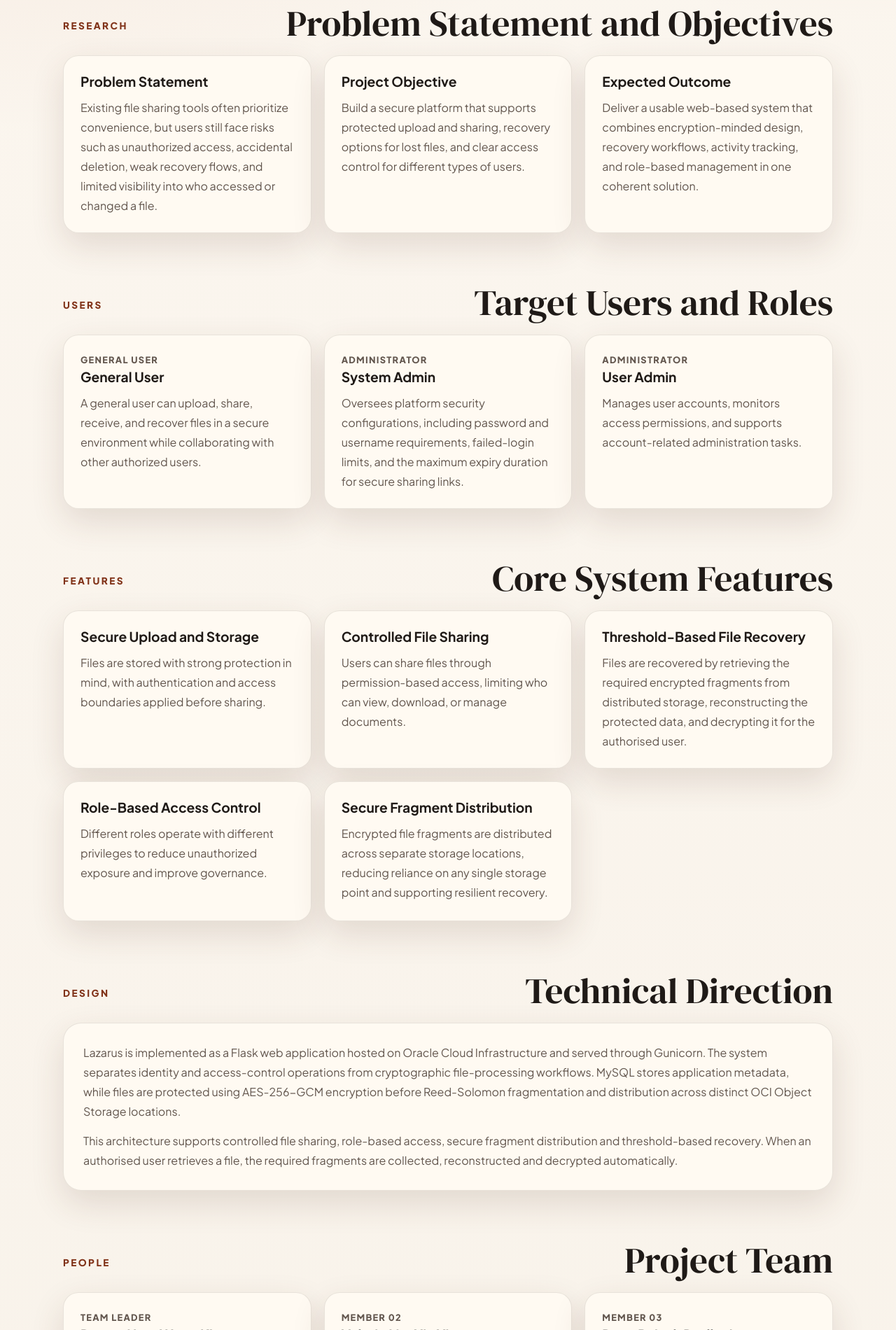
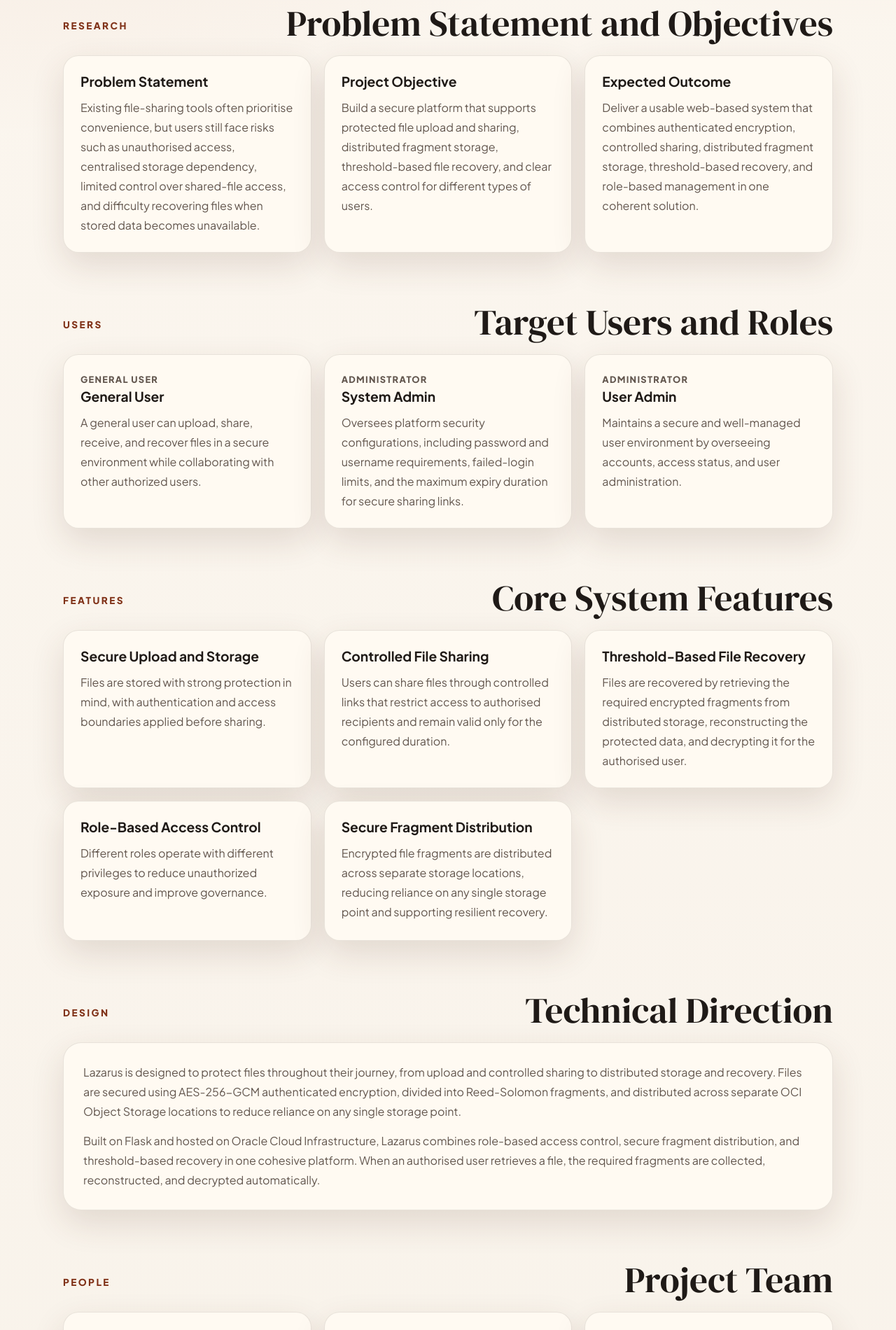
Before and after one commit to Aungkaungmy/FYP-project-marketing-site, a plain HTML site: page index.html in a window 1280 px wide. Shown: the part 1240-3140 px from the top of the page at 70% size. Drawn offline with Linux system fonts and the light colour scheme.

Commit message:
index.html

```diff
--- a/index.html
+++ b/index.html
@@ -83,24 +83,26 @@
           <article class="highlight-card">
             <h3>Problem Statement</h3>
             <p>
-              Existing file sharing tools often prioritize convenience, but users still
-              face risks such as unauthorized access, accidental deletion, weak recovery
-              flows, and limited visibility into who accessed or changed a file.
+              Existing file-sharing tools often prioritise convenience, but users still
+              face risks such as unauthorised access, centralised storage dependency,
+              limited control over shared-file access, and difficulty recovering files
+              when stored data becomes unavailable.
             </p>
           </article>
           <article class="highlight-card">
             <h3>Project Objective</h3>
             <p>
-              Build a secure platform that supports protected upload and sharing,
-              recovery options for lost files, and clear access control for different
-              types of users.
+              Build a secure platform that supports protected file upload and
+              sharing, distributed fragment storage, threshold-based file
+              recovery, and clear access control for different types of users.
             </p>
           </article>
           <article class="highlight-card">
             <h3>Expected Outcome</h3>
             <p>
-              Deliver a usable web-based system that combines encryption-minded design,
-              recovery workflows, activity tracking, and role-based management in one
+              Deliver a usable web-based system that combines authenticated
+              encryption, controlled sharing, distributed fragment storage,
+              threshold-based recovery, and role-based management in one
               coherent solution.
             </p>
           </article>
@@ -126,7 +128,7 @@
           <article class="profile-card">
             <p class="role-tag">Administrator</p>
             <h3>User Admin</h3>
-            <p>Manages user accounts, monitors access permissions, and supports account-related administration tasks.</p>
+            <p>Maintains a secure and well-managed user environment by overseeing accounts, access status, and user administration.</p>
           </article>
         </div>
       </section>
@@ -143,7 +145,7 @@
           </article>
           <article class="highlight-card">
             <h3>Controlled File Sharing</h3>
-            <p>Users can share files through permission-based access, limiting who can view, download, or manage documents.</p>
+            <p>Users can share files through controlled links that restrict access to authorised recipients and remain valid only for the configured duration.</p>
           </article>
           <article class="highlight-card">
             <h3>Threshold-Based File Recovery</h3>
@@ -167,19 +169,19 @@
         </div>
         <div class="overview-panel">
           <p>
-            Lazarus is implemented as a Flask web application hosted on Oracle
-            Cloud Infrastructure and served through Gunicorn. The system
-            separates identity and access-control operations from cryptographic
-            file-processing workflows. MySQL stores application metadata, while
-            files are protected using AES-256-GCM encryption before
-            Reed-Solomon fragmentation and distribution across distinct OCI
-            Object Storage locations.
+            Lazarus is designed to protect files throughout their journey, from
+            upload and controlled sharing to distributed storage and recovery.
+            Files are secured using AES-256-GCM authenticated encryption,
+            divided into Reed-Solomon fragments, and distributed across
+            separate OCI Object Storage locations to reduce reliance on any
+            single storage point.
           </p>
           <p>
-            This architecture supports controlled file sharing, role-based
-            access, secure fragment distribution and threshold-based recovery.
-            When an authorised user retrieves a file, the required fragments
-            are collected, reconstructed and decrypted automatically.
+            Built on Flask and hosted on Oracle Cloud Infrastructure, Lazarus
+            combines role-based access control, secure fragment distribution,
+            and threshold-based recovery in one cohesive platform. When an
+            authorised user retrieves a file, the required fragments are
+            collected, reconstructed, and decrypted automatically.
           </p>
         </div>
       </section>
```
